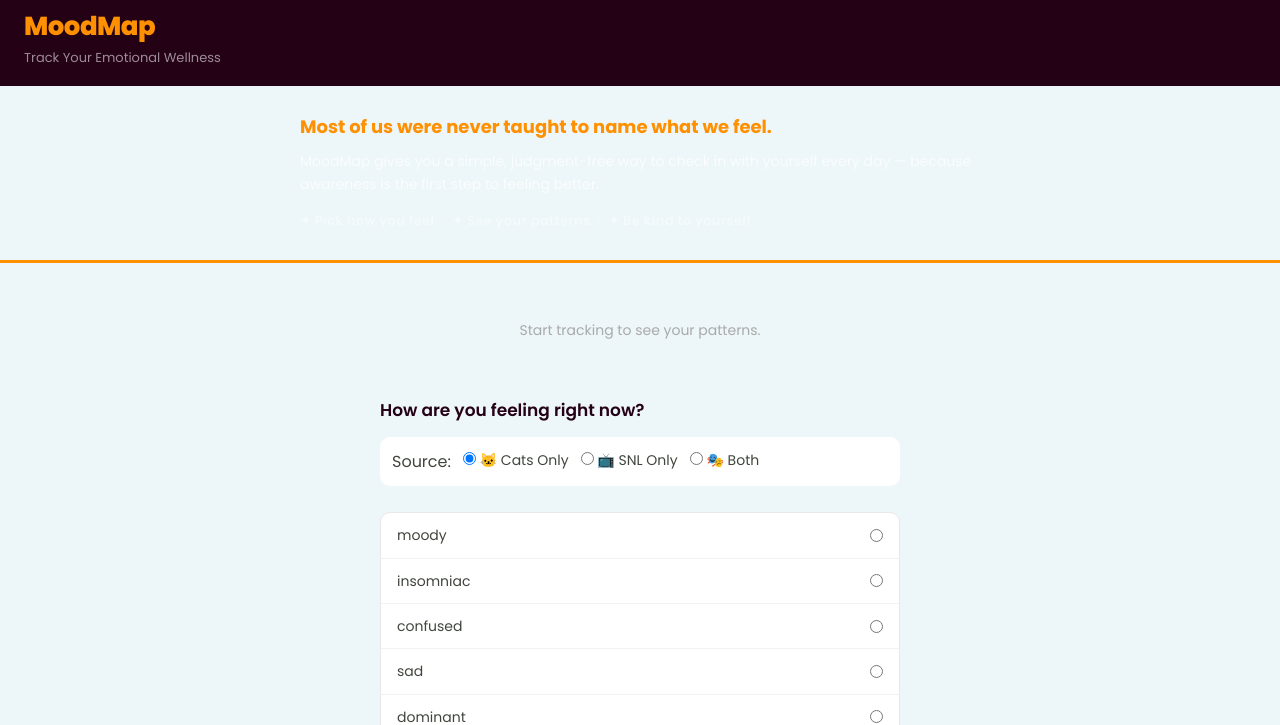
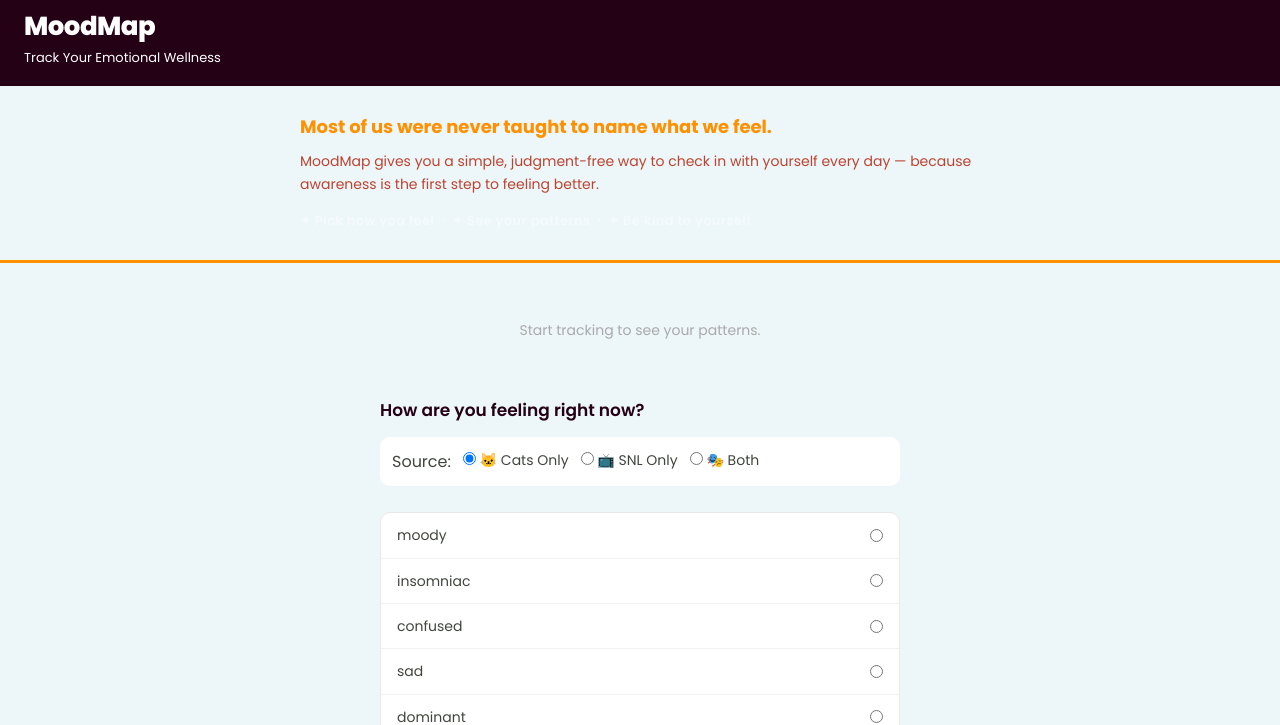
Before and after one commit to SheillaO/MoodMap-Emotional-Wellness-Tracker, a website built with Vite: page index.html in a window 1280 px wide. Shown: the part 75-800 px from the top of the page. Built offline with nearby package versions, Linux system fonts and the light colour scheme.

Commit message:
Update index.css

```diff
--- a/index.css
+++ b/index.css
@@ -16,6 +16,11 @@ body {
 }
 
 /* Header */
+header h1,
+header h2 {
+    color: white;
+}
+
 header {
     background: var(--mv);
     padding: 18px 24px;
@@ -45,7 +50,7 @@ header {
 }
 .hero-what {
     font-size: 14px;
-    color: rgba(255,255,255,0.75);
+    color: var(--tomato);
     line-height: 1.7;
 }
 .hero-how {
```
